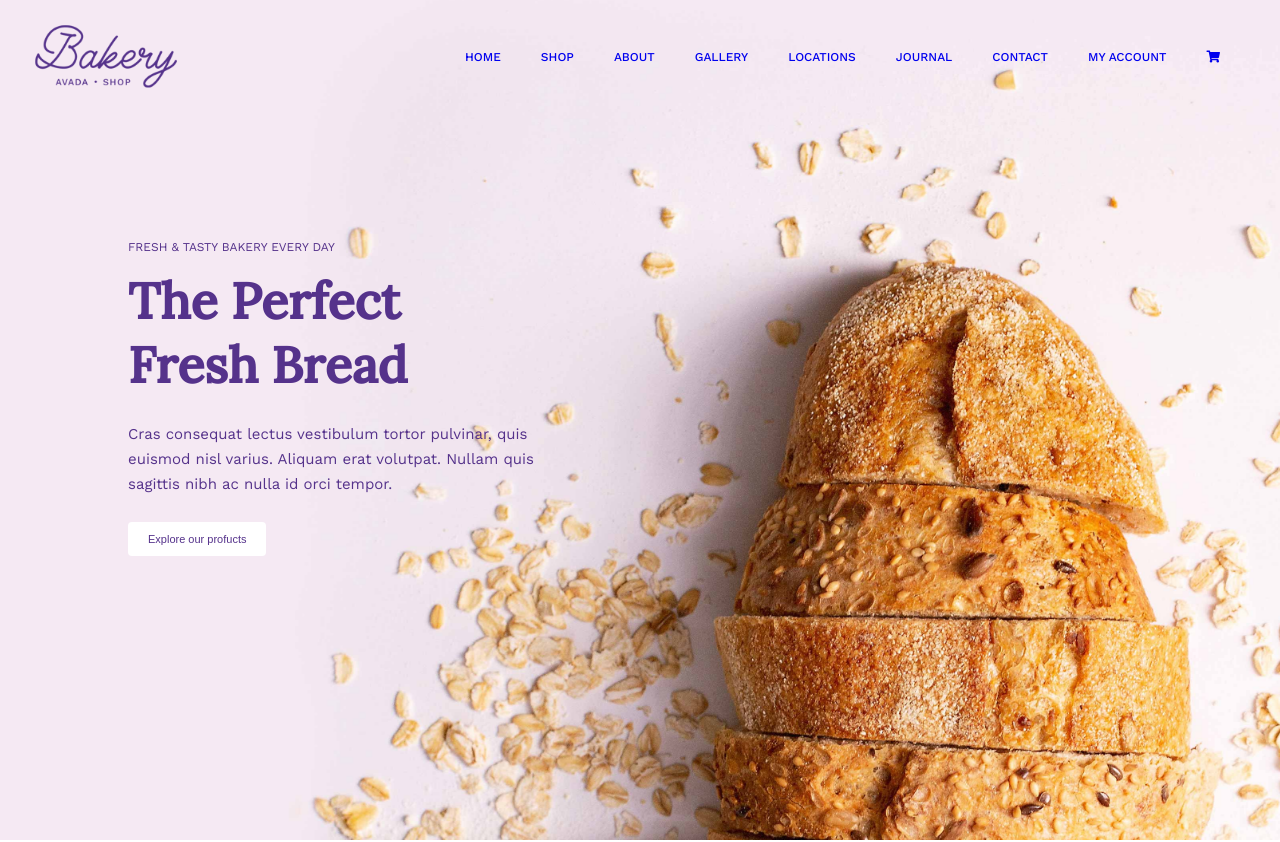
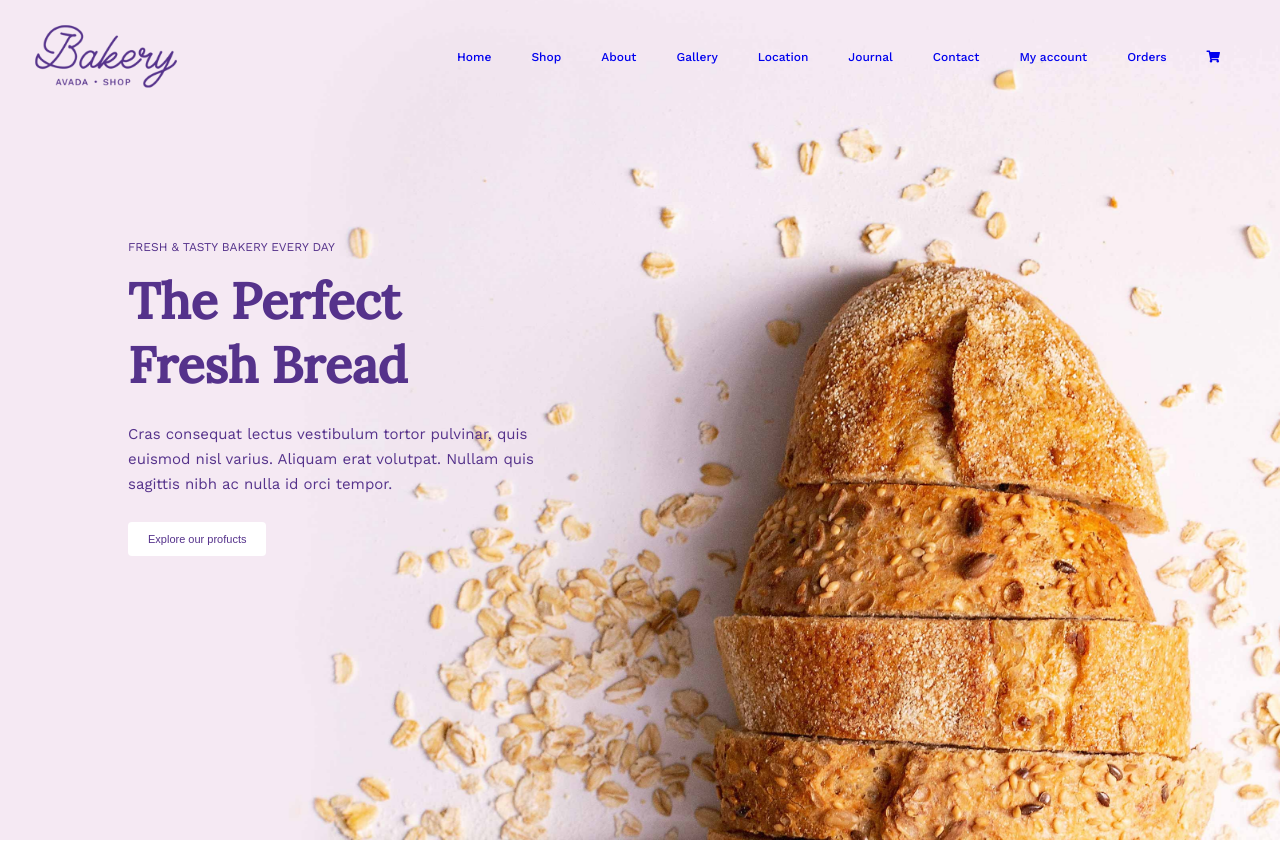
Before and after one commit to mariklim/proj-html-vuejs, a Vue app: page / in a window 1280 px wide. Shown: the top 842 px of the page. Built offline with nearby package versions, Linux system fonts and the light colour scheme.

Commit message:
aggiunto nav bar per footer

```diff
--- a/src/components/Date/links.json
+++ b/src/components/Date/links.json
@@ -1,34 +1,39 @@
 [
   {
-    "nameLink": "HOME",
+    "nameLink": "Home",
     "url": "#"
   },
   {
-    "nameLink": "SHOP",
+    "nameLink": "Shop",
     "url": "#"
   },
   {
-    "nameLink": "ABOUT",
+    "nameLink": "About",
     "url": "#"
   },
   {
-    "nameLink": "GALLERY",
+    "nameLink": "Gallery",
     "url": "#"
   },
   {
-    "nameLink": "LOCATIONS",
+    "nameLink": "Location",
     "url": "#"
   },
   {
-    "nameLink": "JOURNAL",
+    "nameLink": "Journal",
     "url": "#"
   },
   {
-    "nameLink": "CONTACT",
+    "nameLink": "Contact",
     "url": "#"
   },
   {
-    "nameLink": "MY ACCOUNT",
+    "nameLink": "My account",
+    "url": "#"
+  },
+  {
+    "nameLink": "Orders",
     "url": "#"
   }
+
 ]
--- a/src/components/Footer.vue
+++ b/src/components/Footer.vue
@@ -22,7 +22,7 @@
     <section class="footer-nav">
       <ul>
         <li>
-          <Link v-for="(link, index) in links" :key="index" :link="link" />
+          <Link v-for="(link, index) in result" :key="index" :link="link" />
           <a href="#"><i class="fas fa-shopping-cart"></i></a>
         </li>
       </ul>
@@ -41,8 +41,14 @@ export default {
   data() {
     return {
       links: elm,
+      result:'',
     };
   },
+  created() {
+	this.result = this.links.slice(1);
+  console.log(this.result);
+}
+
 };
 </script>
 
@@ -92,5 +98,10 @@ export default {
 .footer-nav {
   @include container_80;
   margin-top: 1.25rem;
+  li>a{
+padding:  .625rem .9375rem;
+font-size: .75rem;
+
+  }
 }
 </style>
```
Also changed, not shown: 11 other files (tests, documents, lock files or other folders).
